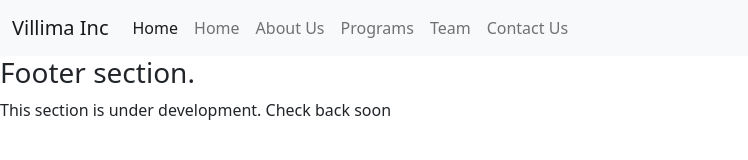
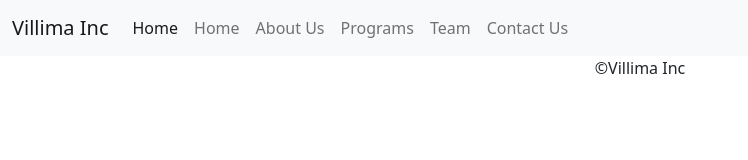
Before and after one commit to okwaroissa/Villima, a plain HTML site: page index.html in a window 1280 px wide. Shown: the whole page, without its empty margins (0-748 px from the left). Drawn offline with nearby package versions, Linux system fonts and the light colour scheme.

Commit message:
Update 3

```diff
--- a/index.html
+++ b/index.html
@@ -30,20 +30,15 @@
       </div>
     </nav>
 
+    <section id="content">
 
+    </section>
+
+    <section id="footer bg-dark">
+      <div class="containner text-center">
+        &copy;Villima Inc
+      </div>
+    </section>
     <script src="https://cdn.jsdelivr.net/npm/bootstrap@5.1.3/dist/js/bootstrap.bundle.min.js" integrity="sha384-ka7Sk0Gln4gmtz2MlQnikT1wXgYsOg+OMhuP+IlRH9sENBO0LRn5q+8nbTov4+1p" crossorigin="anonymous"></script>
-
-
   </body>
 </html>
-    <section id="footer">
-        <h3 class="section-header">Footer section.</h3>
-        <div>
-            <p>This section is under development. Check back soon</p>
-        </div>
-    </section>
-
-
-
-</body>
-</html>
```
